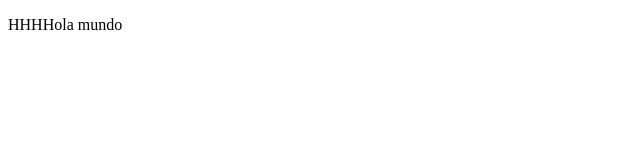
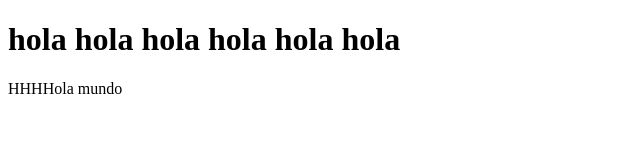
Before and after one commit to luisjulio1999/tecnologiaweb, a plain HTML site: page pureb.html in a window 1280 px wide. Shown: the whole page, without its empty margins (0-640 px from the left). Drawn offline with Linux system fonts and the light colour scheme.

Commit message:
actualizacion prueba

```diff
--- a/pureb.html
+++ b/pureb.html
@@ -7,6 +7,7 @@
     <title>Document</title>
 </head>
 <body>
+    <h1>hola hola hola hola hola hola </h1>
     <p>HHHHola mundo</p>
 </body>
 </html>
```
